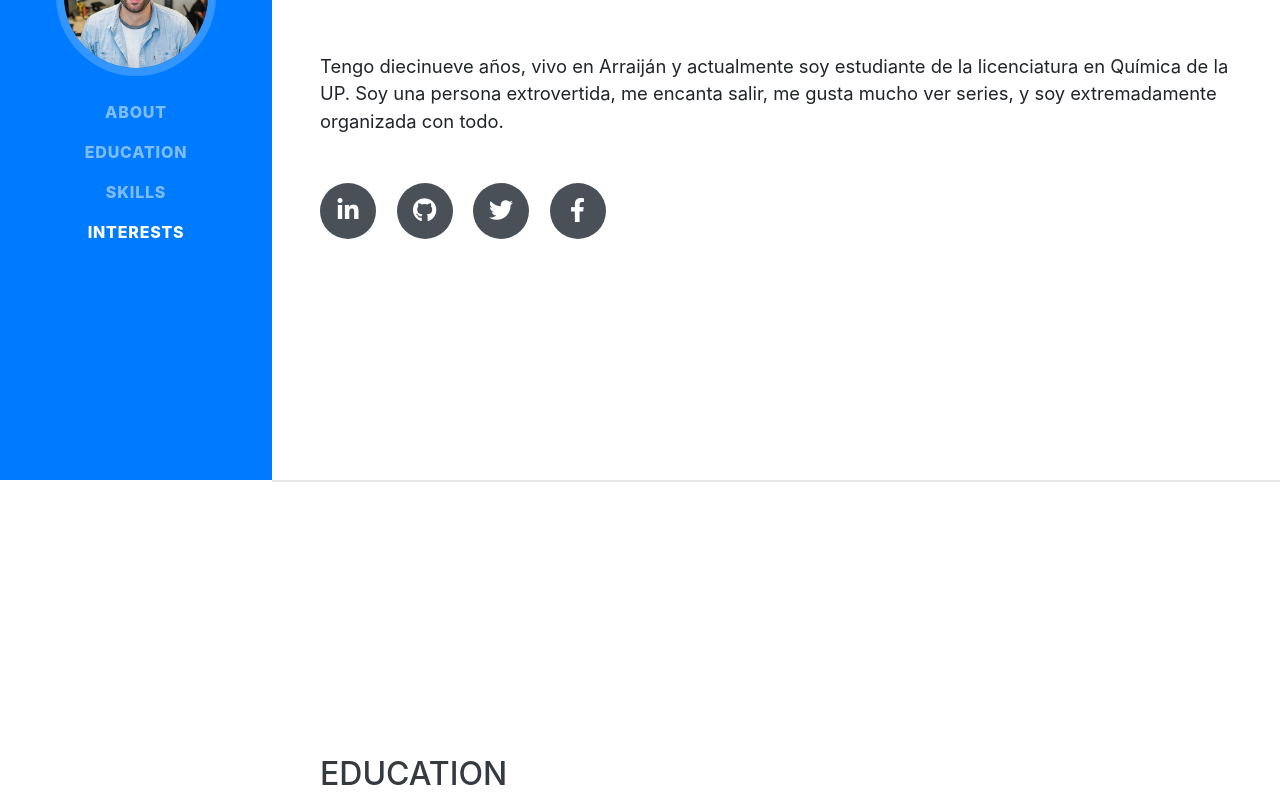
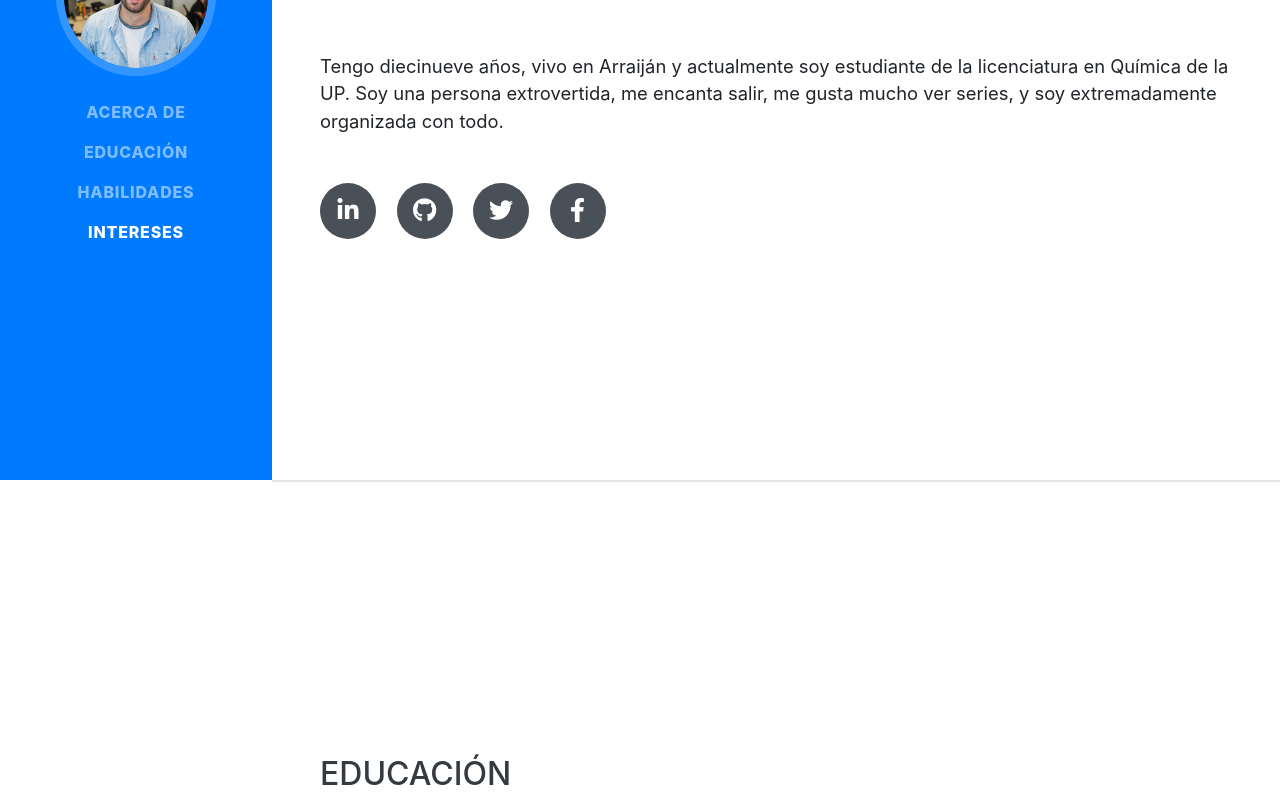
Before and after one commit to luzgonzalez000/Mi-primera-pagina-web, a website with bundled scripts: page index.html in a window 1280 px wide. Shown: the part 320-1120 px from the top of the page. Built offline with nearby package versions, Linux system fonts and the light colour scheme; a web font is replaced by a local one.

Commit message:
Update index.html

```diff
--- a/index.html
+++ b/index.html
@@ -38,16 +38,16 @@
     <div class="collapse navbar-collapse" id="navbarSupportedContent">
       <ul class="navbar-nav">
         <li class="nav-item">
-          <a class="nav-link js-scroll-trigger" href="#about">About</a>
+          <a class="nav-link js-scroll-trigger" href="#about">Acerca de</a>
         </li>
         <li class="nav-item">
-          <a class="nav-link js-scroll-trigger" href="#education">Education</a>
+          <a class="nav-link js-scroll-trigger" href="#education">Educación</a>
         </li>
         <li class="nav-item">
-          <a class="nav-link js-scroll-trigger" href="#skills">Skills</a>
+          <a class="nav-link js-scroll-trigger" href="#skills">Habilidades</a>
         </li>
         <li class="nav-item">
-          <a class="nav-link js-scroll-trigger" href="#interests">Interests</a>
+          <a class="nav-link js-scroll-trigger" href="#interests">Intereses</a>
         </li>
 
       </ul>
@@ -96,7 +96,7 @@
 
     <section class="resume-section p-3 p-lg-5 d-flex align-items-center" id="education">
       <div class="w-100">
-        <h2 class="mb-5">Education</h2>
+        <h2 class="mb-5">Educación</h2>
 
         <div class="resume-item d-flex flex-column flex-md-row justify-content-between mb-5">
           <div class="resume-content">
@@ -125,10 +125,10 @@
 
     <section class="resume-section p-3 p-lg-5 d-flex align-items-center" id="skills">
       <div class="w-100">
-        <h2 class="mb-5">Skills</h2>
+        <h2 class="mb-5">Habilidades</h2>
         </ul>
 
-        <div class="subheading mb-3">Soy buena organizando.</div>
+        <div class="subheading mb-3">Algunas de mis habilidades.</div>
         <ul class="fa-ul mb-0">
           <li>
             <i class="fa-li fa fa-check"></i>
@@ -148,7 +148,7 @@
 
     <section class="resume-section p-3 p-lg-5 d-flex align-items-center" id="interests">
       <div class="w-100">
-        <h2 class="mb-5">Interests</h2>
+        <h2 class="mb-5">Intereses</h2>
         <p>Estudio química en la UP, me gusta mucho mi carrera, de hecho, pienso terminarla y luego especializarme en bioquímica.</p>
         <p class="mb-0">Además del estudio, me encanta viajar y me gusta pasar mi tiempo libre en lugares que estén en pleno contacto con la naturaleza.</p>
       </div>
```
